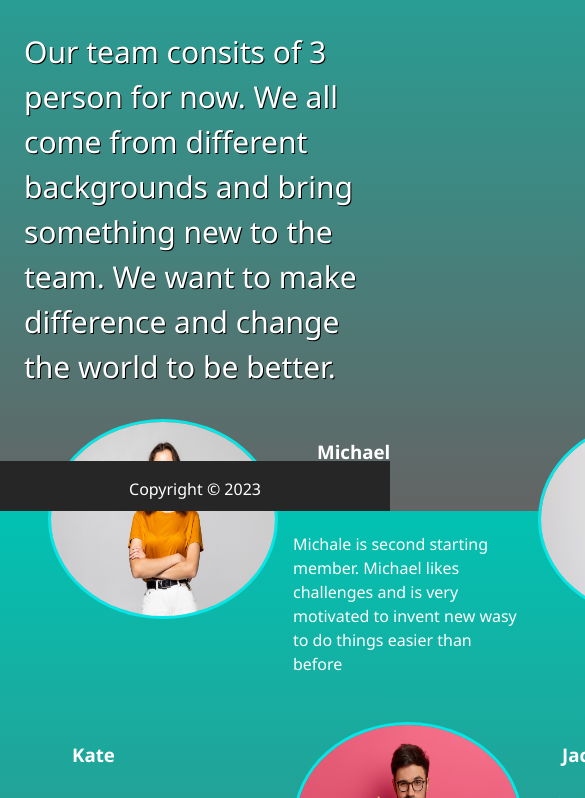
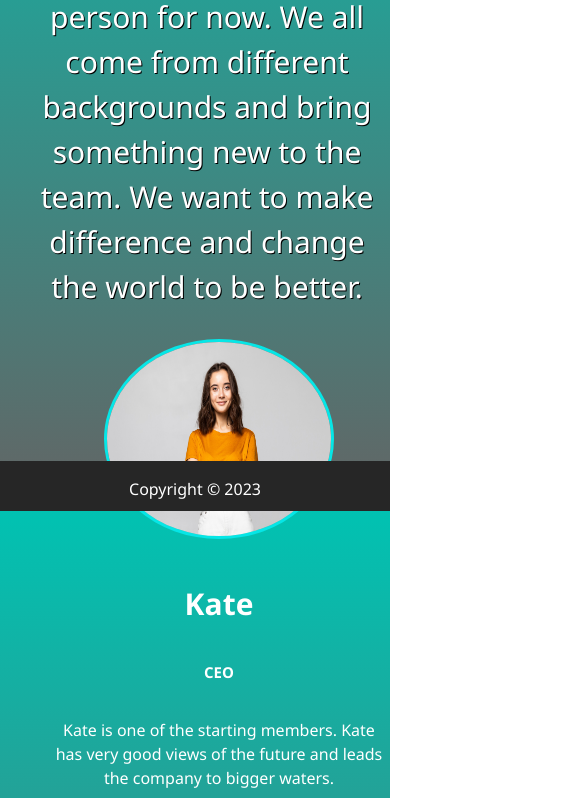
Before and after one commit to AtteHil/project_front_end, a website: page dist/about.html in a window 390 px wide. Shown: the part 333-1131 px from the top of the page, 585 px wide, since content can reach past the window. Drawn offline with Linux system fonts and the light colour scheme.

Commit message:
about page is finished with responsive screen applied

```diff
--- a/scss/_config.scss
+++ b/scss/_config.scss
@@ -19,7 +19,7 @@ $gradient: linear-gradient(to bottom, rgb(1, 194, 178), rgb(100, 100, 100));
 
             &:after {
                 content: ' ';
-                position: absolute;
+                position: fixed;
                 top: 0;
                 right: 0;
                 width: 100%;
@@ -48,3 +48,28 @@ $gradient: linear-gradient(to bottom, rgb(1, 194, 178), rgb(100, 100, 100));
         @return #fff;
     }
 }
+
+
+@mixin mediaSm {
+    @media screen and (max-width: 500px) {
+        @content;
+    }
+}
+
+@mixin mediaMd {
+    @media screen and (max-width: 768px) {
+        @content;
+    }
+}
+
+@mixin mediaLg {
+    @media screen and (min-width: 769px) and (max-width: 1170px) {
+        @content;
+    }
+}
+
+@mixin mediaXl {
+    @media screen and (min-width: 1171px) {
+        @content;
+    }
+}
--- /dev/null
+++ b/scss/_mobile.scss
@@ -0,0 +1,78 @@
+@include mediaXl {}
+
+@include mediaLg {}
+
+@include mediaMd {
+    main {
+        align-items: center;
+        text-align: center;
+
+
+        .lg-heading {
+            line-height: 1;
+            margin-bottom: 1rem;
+        }
+    }
+
+    .boss-image {
+        align-self: center;
+        justify-self: center;
+    }
+
+    .emp1 {
+        align-self: center;
+        justify-self: center;
+    }
+
+    .emp2 {
+        align-self: center;
+        justify-self: center;
+    }
+
+    .about-info {
+        grid-template-areas:
+            'bossimage'
+            'emp-0'
+            'emp1image'
+            'emp-1'
+            'emp2image'
+            'emp-2';
+        grid-template-columns: 1fr;
+    }
+
+    .menu-nav {
+        height: 50vh;
+        transform: translate3d(0, -100%, 0);
+        float: none;
+        width: 100%;
+        min-height: 0;
+
+        &.show {
+
+            transform: translate3d(0, 0, 0);
+
+        }
+    }
+
+    .Aboutus {
+        img {
+            width: 300px;
+
+        }
+    }
+
+}
+
+@include mediaSm {
+    .about-info {
+
+        grid-template-areas:
+            'bossimage'
+            'emp-0'
+            'emp1image'
+            'emp-1'
+            'emp2image'
+            'emp-2';
+        grid-template-columns: 1fr;
+    }
+}
--- a/scss/main.scss
+++ b/scss/main.scss
@@ -26,12 +26,23 @@ body {
     text-shadow: 2px 2px 0px $secondary-color;
 }
 
+h3 {
+    font-size: 30px;
+    color: set-text-color($primary-color);
+    margin-bottom: 0;
+}
+
+h6 {
+    font-size: 15px;
+    color: set-text-color($primary-color);
+}
+
 .bio {
     p {
         font-size: 30px;
         padding-left: 1.5rem;
         text-shadow: 1px 1px 0px #000000;
-        color: white;
+        color: set-text-color($primary-color);
     }
 
 }
@@ -65,8 +76,9 @@ body {
 
 .about-info {
     padding-left: 3rem;
+    padding-bottom: 3rem;
     display: grid;
-    gap: 30px 15px;
+    gap: 0.7rem;
     grid-template-areas:
         'bossimage emp-1 emp2image'
         'emp-0 emp1image emp-2';
@@ -104,6 +116,8 @@ body {
 
     .emp-0 {
         grid-area: emp-0;
+
+
     }
 
     .emp-1 {
@@ -137,11 +151,7 @@ h2 {
 
 }
 
-h3 {
 
-    padding-left: 1.5rem;
-
-}
 
 .Aboutus {
     img {
@@ -151,6 +161,10 @@ h3 {
         margin-top: 5rem;
         border-radius: 10px;
         border: 3px solid $secondary-color;
+    }
+
+    h3 {
+        padding-left: 1.5rem;
     }
 }
 
@@ -164,3 +178,5 @@ h3 {
     position: fixed;
     bottom: 0;
 }
+
+@import 'mobile';
```
Also changed, not shown: dist/about.html, dist/contact.html (added), dist/css/main.css.
